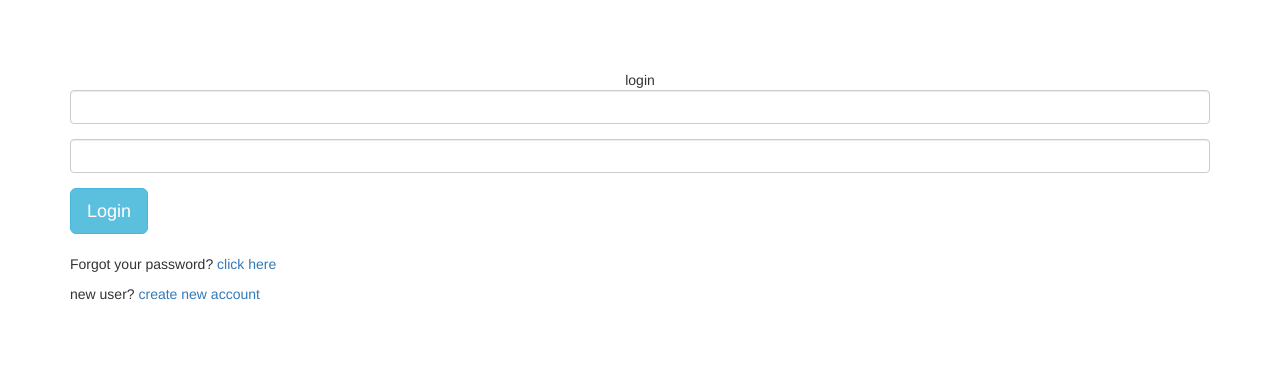
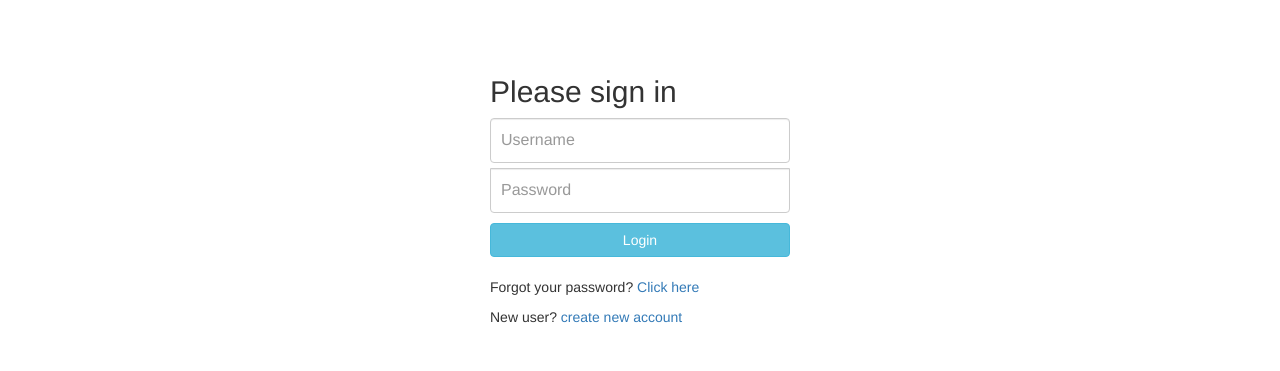
Before and after one commit to rahulkriplani/django-interview-manager, a Django app: page /login/ in a window 1280 px wide. Shown: the part 72-443 px from the top of the page. Run offline with Django 3.2, Linux system fonts and the light colour scheme; parts of the project's set-up code (start-up, migrations or seed data) failed here and were passed over; some libraries are stand-ins or nearby versions.

Commit message:
Login form looks corrected

```diff
--- /dev/null
+++ b/Evaluator/static/css/signin.css
@@ -0,0 +1,34 @@
+
+.form-signin {
+  max-width: 330px;
+  padding: 15px;
+  margin: 0 auto;
+}
+.form-signin .form-signin-heading,
+.form-signin .checkbox {
+  margin-bottom: 10px;
+}
+.form-signin .checkbox {
+  font-weight: 400;
+}
+.form-signin .form-control {
+  position: relative;
+  box-sizing: border-box;
+  height: auto;
+  padding: 10px;
+  margin-top: 5px;
+  font-size: 16px;
+}
+.form-signin .form-control:focus {
+  z-index: 2;
+}
+.form-signin input[type="email"] {
+  margin-bottom: -1px;
+  border-bottom-right-radius: 0;
+  border-bottom-left-radius: 0;
+}
+.form-signin input[type="password"] {
+  margin-bottom: 10px;
+  border-top-left-radius: 0;
+  border-top-right-radius: 0;
+}
--- a/Evaluator/templates/base.html
+++ b/Evaluator/templates/base.html
@@ -74,8 +74,6 @@
 
     <div class="container">
     {% block content %}
-
-    <h1> Base Page </h1>
     {% endblock %}
     </div>
 
--- a/Evaluator/templates/login_form.html
+++ b/Evaluator/templates/login_form.html
@@ -1,39 +1,37 @@
 {% extends 'base.html' %}
+{% load static %}
+
+{% block head %}
+    <title>Login Page</title>
+{% endblock %}
 
 {% block content %}
 <!-- Where all the magic happens -->
 <!-- LOGIN FORM -->
-<div class="text-center" style="padding:50px 0">
-	<div class="logo">login</div>
+<link rel="stylesheet" href="{% static 'css/signin.css' %}" >
+
+<div class="text-left" style="padding:20px 0">
+
 	<!-- Main Form -->
 
-    <div class="login-form-1">
-		<form id="login-form" class="text-left"  method="post">
-			<div class="login-form-main-message"></div>
-			<div class="main-login-form">
-				<div class="login-group">
-					{% csrf_token %}
-					<div class="form-group">
-                            <label for="id_username" class="sr-only">Username</label>
-						    <input type="text" class="form-control" id="id_username" name="username">
+    <div>
+		<form id="login-form" class="form-signin"  method="post">
+			<h2 class="form-signin-heading">Please sign in</h2>
+			{% csrf_token %}
+            <label for="id_username" class="sr-only">Username</label>
+			<input type="text" class="form-control" id="id_username" placeholder="Username" name="username">
+			<label for="id_password" class="sr-only">Password</label>
+			<input type="password" class="form-control" id="id_password" placeholder="Password" name="password">
 
-					</div>
-                    <div class="form-group">
-						<label for="id_password" class="sr-only">Password</label>
-						<input type="password" class="form-control" id="id_password" name="password">
-					</div>
+			<button type="submit" class="btn btn-info btn-lgk btn-block">Login</button>
 
-				</div>
-				<button type="submit" class="btn btn-info btn-lg">Login</button>
-
-			</div>
 			{% if error %}
 				{{ error }}
 			{% endif %}
 			<div class="etc-login-form">
 				<br>
-				<p>Forgot your password? <a href="#">click here</a></p>
-				<p>new user? <a href="#">create new account</a></p>
+				<p>Forgot your password? <a href="#">Click here</a></p>
+				<p>New user? <a href="#">create new account</a></p>
 			</div>
 		</form>
 	</div>
```
Also changed, not shown: db.sqlite3.
